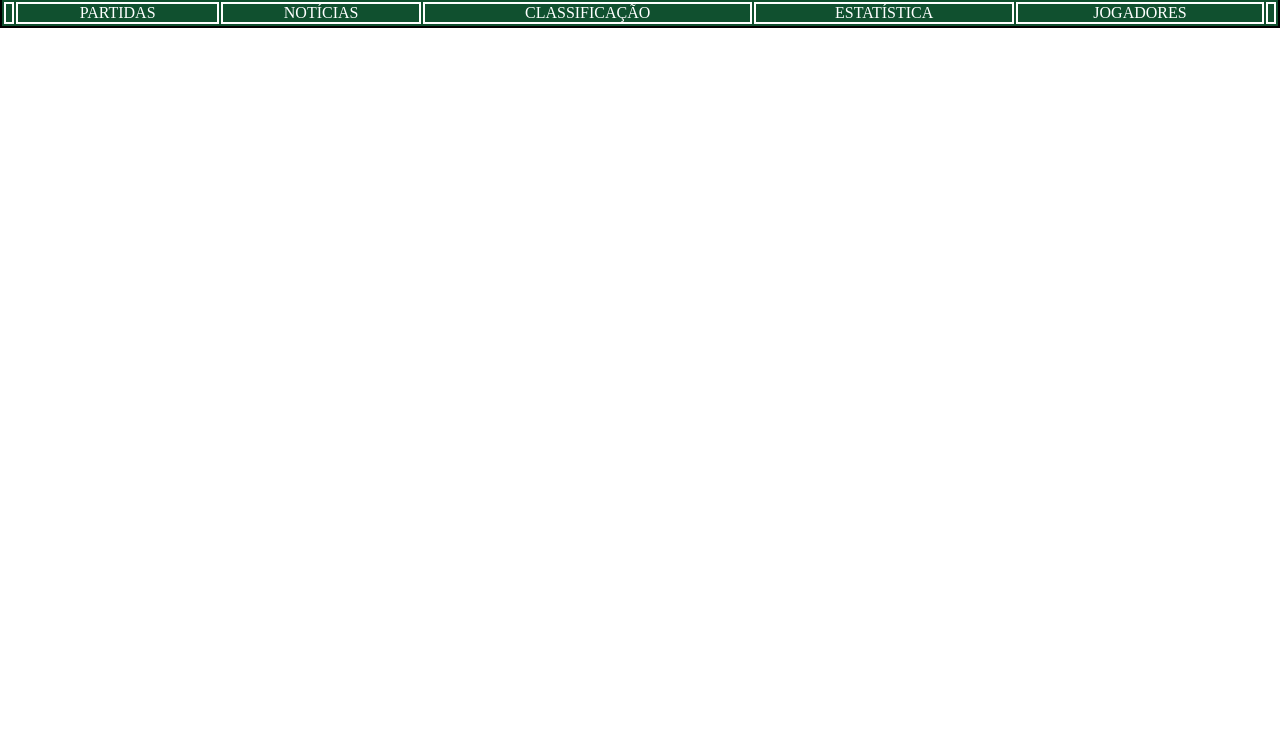
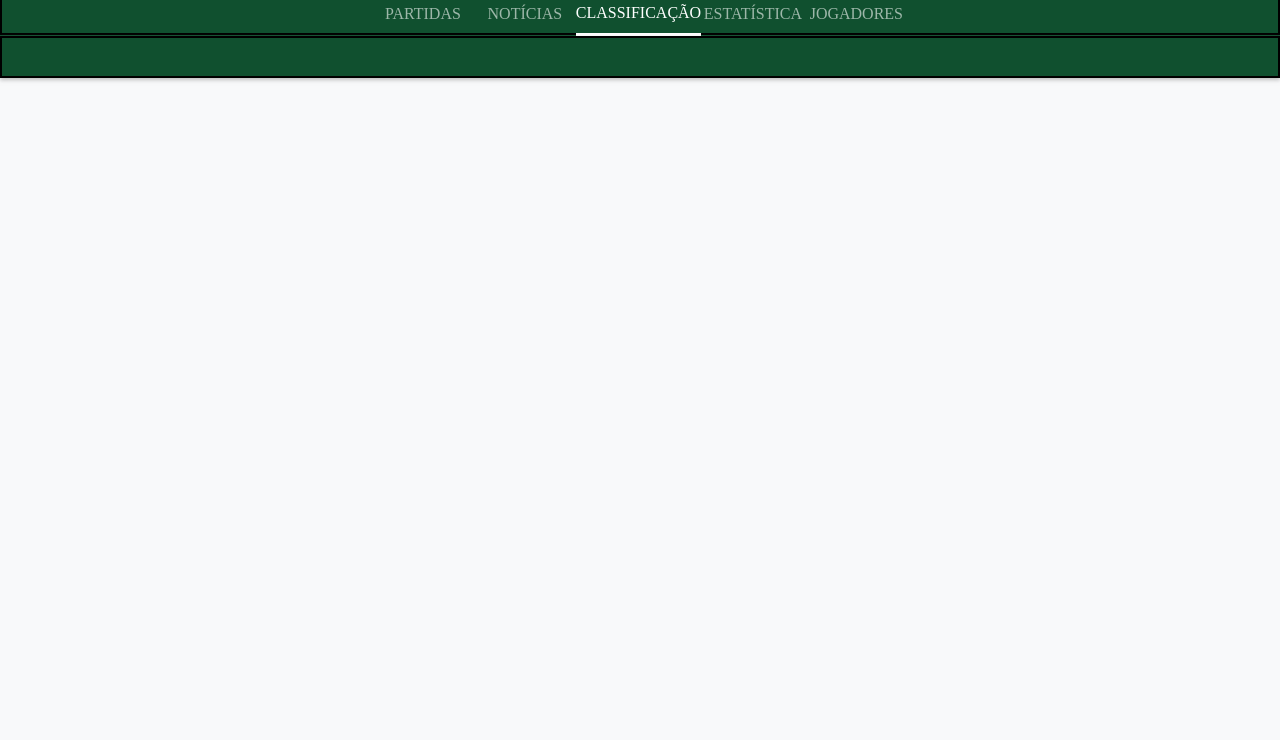
Before and after one commit to DavisDG/tabela-do-brasileiro, a plain HTML site: page tabela css/index.html in a window 1280 px wide. Shown: the part 60-800 px from the top of the page. Drawn offline with Linux system fonts and the light colour scheme.

Commit message:
SEGUNDO DIA

```diff
--- a/tabela css/css/style.css
+++ b/tabela css/css/style.css
@@ -7,6 +7,7 @@ box-sizing: border-box;
 
 }
 body{
+  background-color: #f8f9fa;
 
 }
 
@@ -16,8 +17,29 @@ table{
   background-color: #10502f;
   color: #ffffff;
   border: 2px solid black;
+  border-collapse: collapse;
+  box-shadow: 0px 2px 4px #8888
+
 }
 
+
 td{
-    border: 2px solid white;
+   height: 40px;
+   width: 104px;
+   color: #9db7a9;
 }
+
+.nav-conteudo-lateral{
+  width: 400px;
+}
+.nave-destacado{
+
+  border-bottom: 3px solid #ffffff;
+  color: #ffffff;
+}
+
+.nave-destacado:hover{
+  background-color: #0e482a;
+  cursor: pointer;
+
+ }
--- a/tabela css/index.html
+++ b/tabela css/index.html
@@ -14,16 +14,21 @@
             <td colspan="7"><img src="img/download.png" alt="logo brasileirao 2025"></td>
         </tr>
         <tr>
-            <td></td>
+            <td class="nav-conteudo-lateral"></td>
             <td>PARTIDAS</td>
             <td>NOTÍCIAS</td>
-            <td>CLASSIFICAÇÃO</td>
+            <td class="nave-destacado">CLASSIFICAÇÃO</td>
             <td>ESTATÍSTICA</td>
             <td>JOGADORES</td>
-            <td></td>
+            <td class="nav-conteudo-lateral"></td>
         </tr>
 
 
     </table>
+    <table>
+        <tr>
+            <td></td>
+        </tr>
+    </table>
 </body>
 </html>
```
